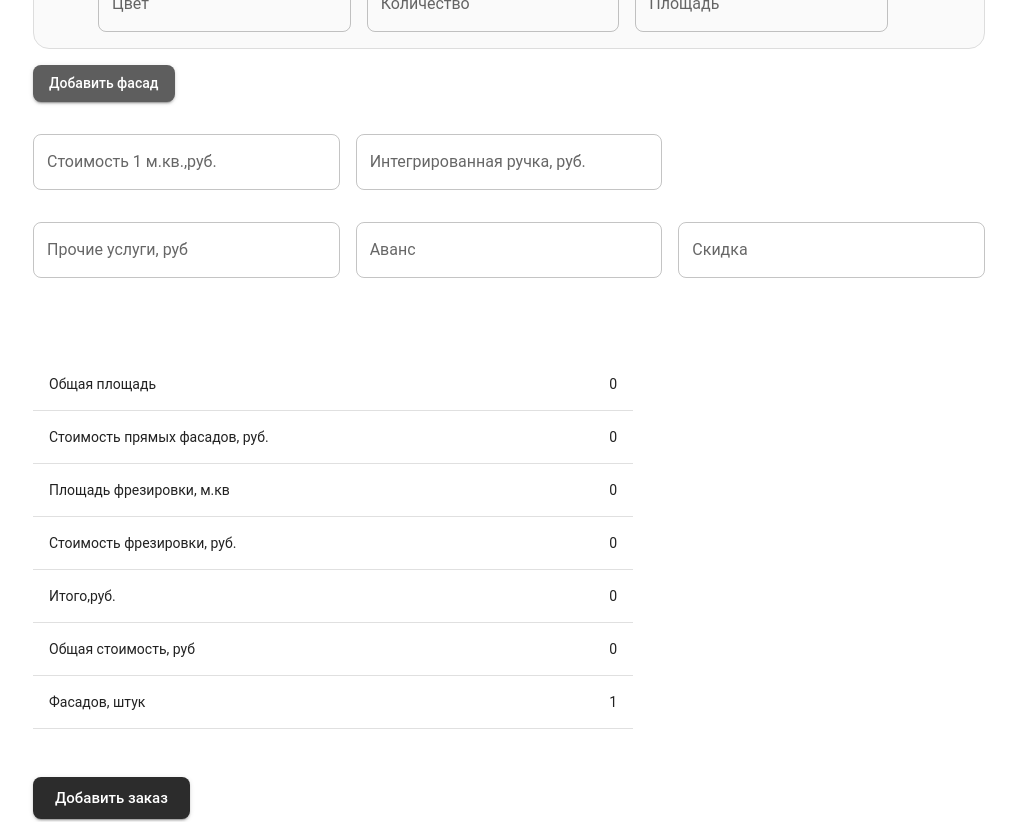
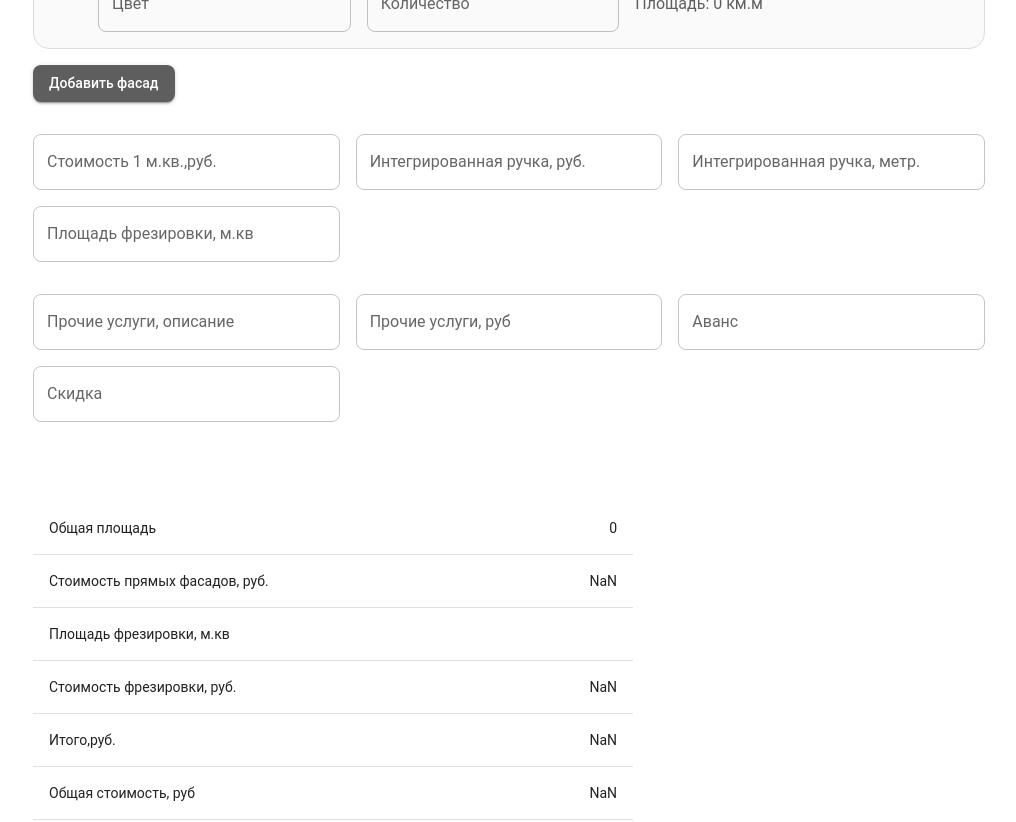
Before and after one commit to Dmitra4kovdenis/erm-fasady-sysoly, a Next.js app: page /add-order in a window 1280 px wide. Shown: the part 640-1462 px from the top of the page, without its empty margins (131-1147 px from the left). Built offline with nearby package versions, Linux system fonts and the light colour scheme; no server answers; the database is empty; some icons are missing; what @bprogress/next would draw is missing.

Commit message:
работоспособная форма с математикой

```diff
--- a/src/app/(private)/add-order/actions.ts
+++ b/src/app/(private)/add-order/actions.ts
@@ -1,28 +1,29 @@
 "use server";
 
 import { prisma } from "@/prisma-helpers/prisma";
-import type { OrderModelType } from "@/zod-models/order-model";
+import type { OrderCreateModelType } from "@/zod-models/order-model";
+import { calcFieldsByEditable } from "@/app/(private)/add-order/utils";
 
 const firstStatus = 1_000_000;
 
-export const createOrder = async (data: OrderModelType) => {
+export const createOrder = async (values: OrderCreateModelType) => {
   const prevOrder = await prisma.order.findFirst({
     orderBy: {
       orderNumber: "desc",
     },
   });
 
-  const { allFacadesArea, ...bdData } = data;
-
   const orderNumber = prevOrder ? prevOrder.orderNumber + 1 : firstStatus;
+  const calcValues = calcFieldsByEditable(values);
 
   await prisma.order.create({
     data: {
-      ...bdData,
+      ...calcValues,
+      ...values,
       orderNumber,
       statusId: 0,
       items: {
-        create: data.items.map(({ area, ...item }) => item),
+        create: values.items.map((item) => item),
       },
     },
   });
--- a/src/app/(private)/add-order/client.tsx
+++ b/src/app/(private)/add-order/client.tsx
@@ -5,7 +5,7 @@ import Input from "@/components/input/input";
 import IconButton from "@mui/material/IconButton";
 import IconDelete from "@mui/icons-material/Delete";
 import { useFieldArray, useForm, FormProvider } from "react-hook-form";
-import { OrderModel } from "@/zod-models/order-model";
+import { OrderCreateModel, orderFields } from "@/zod-models/order-model";
 import { Button, Typography } from "@mui/material";
 import Select, { SelectOption } from "@/components/select/select";
 import Grid from "@mui/material/Grid";
@@ -47,7 +47,7 @@ export function AddOrderClient({
       items: [defaultFields],
     },
     mode: "onChange",
-    resolver: zodResolver(OrderModel),
+    resolver: zodResolver(OrderCreateModel),
   });
 
   const { control, handleSubmit } = form;
@@ -72,23 +72,31 @@ export function AddOrderClient({
         </Typography>
         <Grid container spacing={2} sx={{ mt: "50px" }}>
           <Grid size={{ xs: 12, lg: 12 }}>
-            <Select label="Заказчик" options={customers} name={"customerId"} />
+            <Select
+              label="Заказчик"
+              options={customers}
+              name={orderFields.customerId}
+            />
           </Grid>
 
           <Grid size={{ lg: 3, xs: 12 }}>
-            <DatePicker label="Дата приемки" name="startDate" />
+            <DatePicker label="Дата приемки" name={orderFields.startDate} />
           </Grid>
 
           <Grid size={{ lg: 3, xs: 12 }}>
-            <DatePicker label="Дата выдачи" name="endDate" />
+            <DatePicker label="Дата выдачи" name={orderFields.endDate} />
           </Grid>
 
           <Grid size={{ lg: 6, xs: 12 }}>
-            <Input multiline label="Адрес доставки" name="deliveryAddress" />
+            <Input
+              multiline
+              label="Адрес доставки"
+              name={orderFields.deliveryAddress}
+            />
           </Grid>
 
           <Grid size={{ lg: 12, xs: 12 }}>
-            <Input multiline label="Вид работ" name="workType" />
+            <Input multiline label="Вид работ" name={orderFields.workType} />
           </Grid>
         </Grid>
 
@@ -168,21 +176,45 @@ export function AddOrderClient({
 
         <Grid container spacing={2} sx={{ mt: 4 }}>
           <Grid size={{ lg: 4, xs: 12 }}>
-            <Input label="Стоимость 1 м.кв.,руб." name="facadePrice" />
+            <Input label="Стоимость 1 м.кв.,руб." name={orderFields.unitCost} />
           </Grid>
           <Grid size={{ lg: 4, xs: 12 }}>
-            <Input label="Интегрированная ручка, руб." name="handlePrice" />
+            <Input
+              label="Интегрированная ручка, руб."
+              name={orderFields.costOfHandle}
+            />
+          </Grid>
+          <Grid size={{ lg: 4, xs: 12 }}>
+            <Input
+              label="Интегрированная ручка, метр."
+              name={orderFields.handleLength}
+            />
+          </Grid>
+          <Grid size={{ lg: 4, xs: 12 }}>
+            <Input
+              label="Площадь фрезировки, м.кв"
+              name={orderFields.millingArea}
+            />
           </Grid>
         </Grid>
         <Grid container spacing={2} sx={{ mt: 4 }}>
           <Grid size={{ lg: 4, xs: 12 }}>
-            <Input label="Прочие услуги, руб" name="otherServicePrice" />
+            <Input
+              label="Прочие услуги, описание"
+              name={orderFields.otherServices}
+            />
           </Grid>
           <Grid size={{ lg: 4, xs: 12 }}>
-            <Input label="Аванс" name="advance" />
+            <Input
+              label="Прочие услуги, руб"
+              name={orderFields.costOtherServices}
+            />
           </Grid>
           <Grid size={{ lg: 4, xs: 12 }}>
-            <Input label="Скидка" name="discount" />
+            <Input label="Аванс" name={orderFields.prepayment} />
+          </Grid>
+          <Grid size={{ lg: 4, xs: 12 }}>
+            <Input label="Скидка" name={orderFields.discount} />
           </Grid>
         </Grid>
 
--- a/src/app/(private)/add-order/components/field-facade-area.tsx
+++ b/src/app/(private)/add-order/components/field-facade-area.tsx
@@ -1,9 +1,8 @@
 import { useFormContext } from "react-hook-form";
-import Input from "@/components/input/input";
-import { useLayoutEffect } from "react";
+import { Typography } from "@mui/material";
 
 export function FieldFacadeArea({ index }: { index: number }) {
-  const { watch, setValue } = useFormContext();
+  const { watch } = useFormContext();
 
   // слушаем указанные поля
   const height = +watch(`items.${index}.height`);
@@ -11,14 +10,11 @@ export function FieldFacadeArea({ index }: { index: number }) {
   const count = +watch(`items.${index}.count`);
 
   // площадь - произведение этих значений
-  const value = height * width * count;
+  const value = height * width * count * 0.001 * 0.001;
 
-  // при изменении площади записываем её в поле
-  useLayoutEffect(() => {
-    setValue(`items.${index}.area`, value || "", {
-      shouldTouch: true,
-    });
-  }, [index, setValue, value]);
-
-  return <Input label="Площадь" name={`items.${index}.area`} readOnly />;
+  return (
+    <Typography variant="body1" color="secondary">
+      Площадь: {value} км.м
+    </Typography>
+  );
 }
--- a/src/app/(private)/add-order/components/table-results.tsx
+++ b/src/app/(private)/add-order/components/table-results.tsx
@@ -7,25 +7,33 @@ import {
   TableRow,
 } from "@mui/material";
 import { OrderModelType } from "@/zod-models/order-model";
+import { calcFieldsByEditable } from "@/app/(private)/add-order/utils";
 
 export function TableResults() {
   const { watch } = useFormContext<OrderModelType>();
 
-  const { items } = watch();
+  const values = watch();
 
-  const allArea = items.reduce((acc, item) => {
-    const area: number = item.area ? +item.area : 0;
-    return acc + area;
-  }, 0);
+  const {
+    remainder,
+    millingArea,
+    costOfMilling,
+    costOfStraightFacades,
+    totalArea,
+    totalPrice,
+    summPrice,
+    itemsCount,
+  } = calcFieldsByEditable(values);
 
   const list = [
-    ["Общая площадь", allArea],
-    ["Стоимость прямых фасадов, руб.", 0],
-    ["Площадь фрезировки, м.кв", 0],
-    ["Стоимость фрезировки, руб.", 0],
-    ["Итого,руб.", 0],
-    ["Общая стоимость, руб", 0],
-    ["Фасадов, штук", items.length],
+    ["Общая площадь", totalArea],
+    ["Стоимость прямых фасадов, руб.", costOfStraightFacades],
+    ["Площадь фрезировки, м.кв", millingArea],
+    ["Стоимость фрезировки, руб.", costOfMilling],
+    ["Итого,руб.", summPrice],
+    ["Общая стоимость, руб", totalPrice],
+    ["Фасадов, штук", itemsCount],
+    ["Остаток", remainder],
   ];
 
   return (
--- /dev/null
+++ b/src/app/(private)/add-order/utils.ts
@@ -0,0 +1,54 @@
+import { OrderModelType } from "@/zod-models/order-model";
+
+const millingCost = 1000;
+
+export const calcFieldsByEditable = (values: OrderModelType) => {
+  const { items } = values;
+
+  // Общая площадь, м.кв
+  const totalArea = items.reduce((acc, item) => {
+    const area: number = +item.height * +item.width * +item.count * 0.01 * 0.01;
+    return acc + area;
+  }, 0);
+
+  // Стоимость 1 м.кв.,руб.
+  const { unitCost } = values;
+
+  // стоимость прямых фасадов
+  const costOfStraightFacades = +totalArea * +unitCost;
+
+  // площадь фрезеровки
+  const { millingArea } = values;
+
+  // стоимость фрезеровки
+  const costOfMilling = +millingArea * +millingCost;
+
+  // интегрированная ручка, руб
+  const { costOfHandle } = values;
+
+  // итого
+  const summPrice =
+    +costOfStraightFacades +
+    +costOfMilling +
+    +costOfHandle +
+    +values.costOtherServices;
+
+  const totalPrice = +summPrice - +values.discount;
+
+  const remainder = +totalPrice - +values.prepayment;
+
+  const itemsCount = values.items.reduce((acc, item) => {
+    return acc + +item.count;
+  }, 0);
+
+  return {
+    totalArea,
+    costOfStraightFacades,
+    millingArea,
+    costOfMilling,
+    summPrice,
+    totalPrice,
+    itemsCount,
+    remainder,
+  };
+};
--- a/src/zod-models/order-model.ts
+++ b/src/zod-models/order-model.ts
@@ -1,15 +1,36 @@
 import * as z from "zod";
 
 export const OrderModel = z.object({
-  customerId: z.coerce.number().int(),
+  // Основная информация
+  customerId: z.coerce.number().int().positive("ID заказчика обязательно"),
   deliveryAddress: z.string().min(1, "Поле обязательно"),
   workType: z.string().min(1, "Поле обязательно"),
   startDate: z.coerce.date("Некорректная дата"),
   endDate: z.coerce.date("Некорректная дата"),
-  advance: z.coerce.number().default(0),
-  discount: z.coerce.number().default(0),
-  allFacadesArea: z.coerce.string().optional(),
-  items: z.array(
+
+  // Финансовые поля
+  discount: z.coerce
+    .number()
+    .min(0, "Скидка не может быть отрицательной")
+    .default(0),
+  unitCost: z.coerce
+    .number()
+    .min(0, "Стоимость метра не может быть отрицательной")
+    .default(0),
+
+  costOfStraightFacades: z.coerce.number().min(0).default(0),
+  millingArea: z.coerce.number().min(0).default(0),
+  costOfMilling: z.coerce.number().min(0).default(0),
+  handleLength: z.coerce.number().min(0).default(0),
+  costOfHandle: z.coerce.number().min(0).default(0),
+  costOtherServices: z.coerce.number().min(0).default(0),
+  otherServices: z.string().default(""),
+
+  prepayment: z.coerce.number().min(0).default(0),
+
+  // Фасады
+  items: z
+    .array(
       z.object({
         id: z.number().int().optional(),
         height: z.coerce
@@ -20,7 +41,6 @@ export const OrderModel = z.object({
           .number()
           .positive("Ширина должна быть положительной")
           .min(0.1, "Ширина должна быть положительной"),
-      area: z.coerce.number().optional(),
         thickness: z.coerce
           .number()
           .positive("Толщина должна быть положительной")
@@ -37,7 +57,43 @@ export const OrderModel = z.object({
         createdAt: z.date().optional(),
         updatedAt: z.date().optional(),
       }),
-  ),
+    )
+    .min(1, "Должен быть хотя бы один фасад"),
 });
 
 export type OrderModelType = z.infer<typeof OrderModel>;
+
+// Дополнительно: схема для обновления заказа (все поля опциональны)
+export const OrderUpdateModel = OrderModel.partial();
+
+// Схема для валидации при создании (обязательные поля)
+export const OrderCreateModel = OrderModel.omit({
+  // orderNumber: true, // Генерируется автоматически
+}).extend({});
+
+export type OrderCreateModelType = z.infer<typeof OrderCreateModel>;
+
+export const orderFields = {
+  // Основная информация
+  customerId: "customerId",
+  deliveryAddress: "deliveryAddress",
+  workType: "workType",
+  startDate: "startDate",
+  endDate: "endDate",
+
+  discount: "discount",
+  unitCost: "unitCost",
+
+  // Площади и расчеты
+  allFacadesArea: "allFacadesArea",
+  totalArea: "totalArea",
+  costOfStraightFacades: "costOfStraightFacades",
+  millingArea: "millingArea",
+  costOfMilling: "costOfMilling",
+  handleLength: "handleLength",
+  costOfHandle: "costOfHandle",
+  costOtherServices: "costOtherServices",
+  otherServices: "otherServices",
+  items: "items",
+  prepayment: "prepayment",
+} as const;
```
Lines whose indentation alone changed are shown as unchanged.
